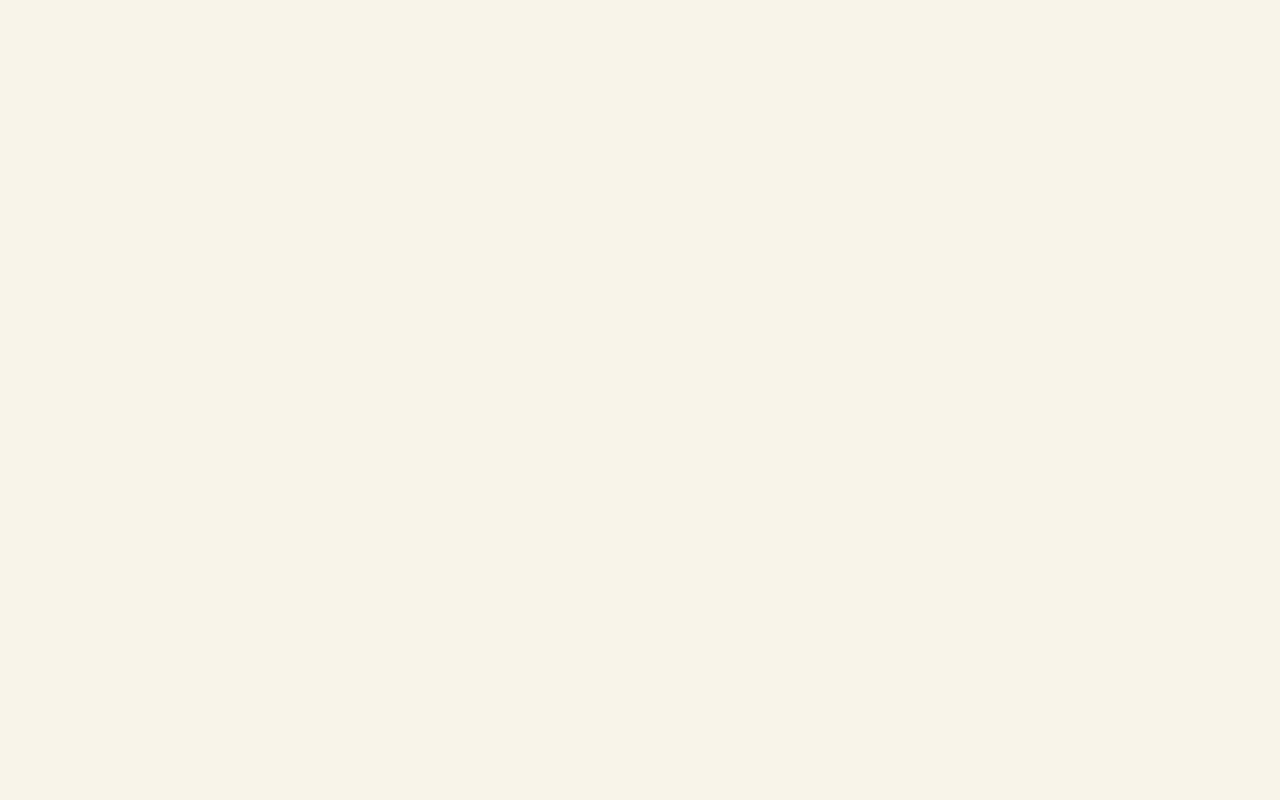
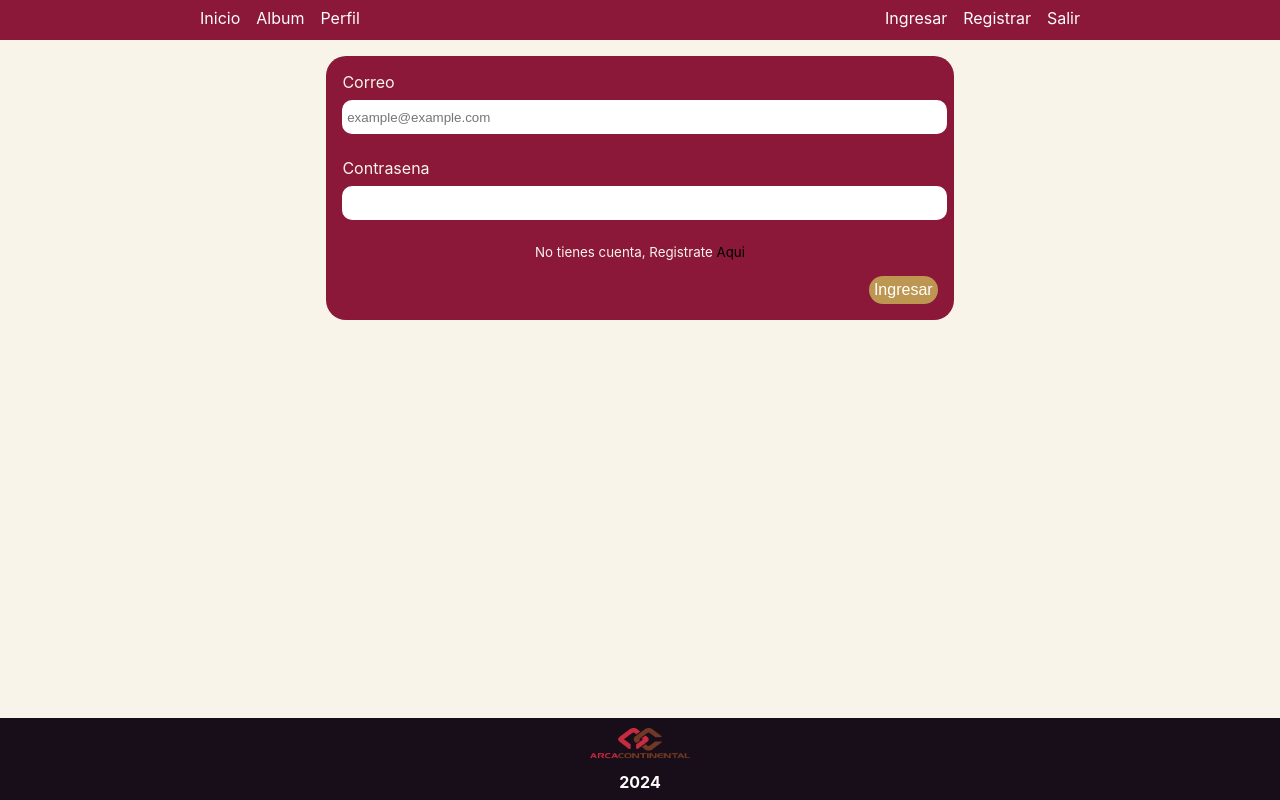
Before and after one commit to ongorio/arcaalbum, a React (Create React App) app: page /ingresar in a window 1280 px wide. Before the commit this address had no page. Built offline with nearby package versions, Linux system fonts and the light colour scheme.

Commit message:
Added Register and Login Views

```diff
--- a/src/App.css
+++ b/src/App.css
@@ -103,8 +103,7 @@ body{
   align-content: center;
   /*justify-content: center;*/
 }
-
-.m-flex .justify-center{
+.justify-center{
   justify-content: center;
 }
 
--- a/src/App.js
+++ b/src/App.js
@@ -9,9 +9,8 @@ import FailView from './screens/FailView';
 import HomeView from "./screens/HomeView";
 import Album from "./screens/Album";
 import NewCardView from "./screens/NewCardView";
-import registerView from "./screens/RegisterView";
 import RegisterView from "./screens/RegisterView";
-
+import LoginView from "./screens/LoginView";
 
 function App() {
   return (
@@ -23,6 +22,7 @@ function App() {
         <Route path='/album' element={<Album/>} />
         <Route path='/newcards' element={<NewCardView/>} />
         <Route path={'/registrar'} element={<RegisterView/>} />
+        <Route path={'/ingresar'} element={<LoginView/>} />
     </Routes>
   );
 }
--- /dev/null
+++ b/src/components/ErrorMessage/ErrorMessage.js
@@ -0,0 +1,11 @@
+import styles from './ErrorMessage.module.css';
+
+function ErrorMessage(props){
+
+    return <small className={`${styles['error-message']} ${props.className}`} >
+        > {props.children}
+    </small>
+
+}
+
+export default ErrorMessage;
--- /dev/null
+++ b/src/components/ErrorMessage/ErrorMessage.module.css
@@ -0,0 +1,7 @@
+.error-message{
+    background-color: #ffff23;
+    color: #000000;
+    padding: 5px;
+    font-weight: bold;
+    border-radius: 10px 10px;;
+}
--- a/src/components/Input/Input.js
+++ b/src/components/Input/Input.js
@@ -1,15 +1,24 @@
-
+import React  from 'react';
 import styles from './Input.module.css';
 
-function Input (props){
-
+const Input = React.forwardRef((props, ref) => {
     const {
         type = 'text',
         className = null,
+        value = null,
+        onChange = null,
+        onBlur = null,
+        placeholder = null,
+        isValid = true
+    } = props;
 
 
-    } = props;
+    let classes = styles['input'];
 
-    return <input type={type} className={`${styles['input']}`} />
-}
+    if (!isValid){
+        classes += ' ' + styles['invalid'];
+    }
+
+    return <input type={type} className={`${classes} ${className}`} ref={ref} placeholder={placeholder} />
+});
 export default Input
--- a/src/components/Input/Input.module.css
+++ b/src/components/Input/Input.module.css
@@ -2,7 +2,10 @@
     width: 100%;
     border-radius: 10px 10px;
     border: none;
-    padding: 0.25rem;
+    padding: 0.3rem;
+    padding-top: 0.6rem;
+    padding-bottom: 0.6rem;
+
     margin-top: 0.5rem;
     margin-bottom: 0.5rem;
 
@@ -11,3 +14,11 @@
 .input:focus{
     box-shadow: #f8f4ea 0 0 3px 5px;
 }
+
+.invalid{
+    box-shadow: #db0404 0 0 3px 5px;
+}
+
+/*.input{*/
+/*    box-shadow: #db0404 0 0 3px 5px;*/
+/*}*/
--- a/src/components/LoginForm/LoginForm.js
+++ b/src/components/LoginForm/LoginForm.js
@@ -1,4 +1,99 @@
+import { useState, useRef } from "react";
+import { useNavigate } from "react-router-dom";
+
+import Input from "../Input/Input";
+
+import styles from './LoginForm.module.css';
+import Button from "../Button/Button";
+import ErrorMessage from "../ErrorMessage/ErrorMessage";
+
 function LoginForm () {
+
+    const navigate = useNavigate();
+
+    const [emailInputState, setEmailInputState] = useState({errors: [], isValid: true});
+    const [pswdInputState, setPswdInputState] = useState({errors: [], isValid: true});
+
+
+    const emailInputRef = useRef(null);
+    const passwordInputRef = useRef(null);
+
+    function onSubmitHandler(event){
+        event.preventDefault(passwordInputRef);
+
+        let emailValue = emailInputRef.current.value;
+        let passwordValue = passwordInputRef.current.value;
+
+        let isEmailValid = true;
+        let isPswdValid = true;
+
+        if(emailValue === null || emailValue === '' || !emailValue.includes('@')){
+            isEmailValid = false;
+        }
+
+        if (passwordValue === null || passwordValue === ''){
+            isPswdValid = false;
+        }
+
+
+        if(!isEmailValid){
+            setEmailInputState(prevState => {
+                return {...prevState, errors: ['Debe ser un email Valido',], isValid: false}
+            });
+        }else {
+            setEmailInputState(prevState => {
+                return {...prevState, errors: null, isValid: true}
+            })
+        }
+
+        if(!isPswdValid){
+            setPswdInputState(prevState => {
+                return {...prevState, errors: ['Escribe tu Contrasena'], isValid: false}
+            });
+        }else {
+            setPswdInputState(prevState => {
+                return {...prevState, errors: null, isValid: true}
+            })
+        }
+
+        if (!isEmailValid) emailInputRef.current.focus();
+        else if (!isPswdValid) passwordInputRef.current.focus();
+
+    }
+
+    function registerLinkHandler(event){
+        event.preventDefault();
+        navigate('/registrar')
+    }
+
+    return <form className={`${styles['m-form']}`} onSubmit={onSubmitHandler}>
+        <label>Correo</label>
+        <div style={{marginBottom: '1rem'}}>
+
+            <Input type={'email'} ref={emailInputRef} placeholder={'example@example.com'} isValid={emailInputState.isValid} />
+            {!emailInputState.isValid && <ErrorMessage> {emailInputState.errors[0]} </ErrorMessage>}
+        </div>
+
+        <label>Contrasena</label>
+        <div style={{marginBottom: '1rem'}}>
+
+            <Input type={'password'} ref={passwordInputRef} isValid={pswdInputState.isValid} />
+            {!pswdInputState.isValid && <ErrorMessage> {pswdInputState.errors[0]} </ErrorMessage>}
+        </div>
+
+        <small>
+            <p className={'text-center'}>
+                No tienes cuenta, Registrate
+                <a style={{color: 'black', cursor: 'pointer'}} onClick={registerLinkHandler}>
+                    {'\u00a0'}Aqui
+                </a>
+            </p>
+        </small>
+        <div className={'m-flex'} style={{marginTop: '1rem'}}>
+            <Button className={'m-ml-auto'} btnType={'btn-ch'}>Ingresar</Button>
+        </div>
+
+    </form>
 
 }
 
--- a/src/components/Navbar/Navbar.js
+++ b/src/components/Navbar/Navbar.js
@@ -10,7 +10,7 @@ function Navbar () {
                 <NavLink to={'/'} className={`${styles['m-nav-link']}`}>Perfil</NavLink>
             </div>
             <div className={`${styles['m-nav']} m-ml-auto`}>
-                <NavLink to={'/'} className={`${styles['m-nav-link']}`}>Ingresar</NavLink>
+                <NavLink to={'/ingresar'} className={`${styles['m-nav-link']}`}>Ingresar</NavLink>
                 <NavLink to={'/registrar'} className={`${styles['m-nav-link']}`}>Registrar</NavLink>
                 <NavLink to={'/'} className={`${styles['m-nav-link']}`}>Salir</NavLink>
             </div>
--- a/src/components/RegisterForm/RegisterForm.js
+++ b/src/components/RegisterForm/RegisterForm.js
@@ -1,42 +1,129 @@
 import { useNavigate } from "react-router-dom";
+import { useState, useRef } from "react";
 
 import styles from './RegisterForm.module.css'
 
 import Button from "../Button/Button";
-
+import ErrorMessage from "../ErrorMessage/ErrorMessage";
 import Input from "../Input/Input";
 
 function RegisterForm () {
 
     const navigate = useNavigate();
 
+    const emailInputRef = useRef(null);
+    const nombreInputRef = useRef(null);
+    const apellidoInputRef = useRef(null);
+    const pswdInputRef = useRef(null);
+
+    const [emailInputState, setEmailInputState] = useState({errors: [], isValid: true});
+    const [nombrInputState, setNombreInputState] = useState({errors: [], isValid: true});
+    const [apellidoInputState, setApellidoInputState] = useState({errors: [], isValid: true});
+    const [pswdInputState, setPswdInputState] = useState({errors: [], isValid: true});
+
+
     function loginLinkHandler(event){
         event.preventDefault();
-        navigate('/')
+        navigate('/ingresar')
     }
 
     function onSubmitHandler (event){
         event.preventDefault();
+
+        let emailValue = emailInputRef.current.value;
+        let nombreValue = nombreInputRef.current.value;
+        let apellidoValue = apellidoInputRef.current.value;
+        let passwordValue = pswdInputRef.current.value;
+
+        let isEmailValid = true;
+        let isNombreValid = true;
+        let isApellidoValid = true;
+        let isPasswordValid = true;
+
+        if (emailValue === null || emailValue === '' || !emailValue.includes('@')){
+            isEmailValid = false;
+        }
+
+        if (nombreValue === null || nombreValue === '' || nombreValue.length < 2){
+            isNombreValid = false;
+        }
+
+        if (apellidoValue === null || apellidoValue === '' || nombreValue.length < 2){
+            isApellidoValid = false;
+        }
+
+        if (passwordValue === null || passwordValue === '' || passwordValue < 6){
+            isPasswordValid = false;
+        }
+
+        if (!isEmailValid){
+            setEmailInputState(prevState => {
+                return {...prevState, errors: ['El Correo no es Valido'], isValid: false}
+            });
+        }else{
+            setEmailInputState(prevState => {
+                return {...prevState, errors: null, isValid: true}
+            });
+        }
+
+        if (!isNombreValid){
+            setNombreInputState(prevState => {
+                return {...prevState, errors: ['El nombre debe tener una longitud de minimo 2'], isValid: false}
+            });
+        }else{
+            setNombreInputState(prevState => {
+                return {...prevState, errors: null, isValid: true}
+            });
+        }
+
+        if (!isApellidoValid){
+            setApellidoInputState(prevState => {
+                return {...prevState, errors: ['EL apellido debe tener una longitud de minimo 2'], isValid: false}
+            });
+        }else{
+            setApellidoInputState(prevState => {
+                return {...prevState, errors: null, isValid: true}
+            });
+        }
+
+        if (!isPasswordValid){
+            setPswdInputState(prevState => {
+                return {...prevState, errors: ['La contrasena debe tener una longitud de minimo 6 caracteres'], isValid: false}
+            });
+        }else{
+            setPswdInputState(prevState => {
+                return {...prevState, errors: null, isValid: true}
+            });
+        }
+
+        if (!isEmailValid) emailInputRef.current.focus();
+        else if (!isNombreValid) nombreInputRef.current.focus();
+        else if (!isApellidoValid) apellidoInputRef.current.focus();
+        else if (!isPasswordValid) pswdInputRef.current.focus();
     }
 
     return <form className={`${styles['m-form']}`} onSubmit={onSubmitHandler}>
         <label>Correo</label>
-        <div>
-            <Input type={"email"}/>
+        <div style={{marginBottom: '1rem'}}>
+            <Input type={"email"} ref={emailInputRef} isValid={emailInputState.isValid} />
+            {!emailInputState.isValid && <ErrorMessage>{emailInputState.errors[0]}</ErrorMessage>}
         </div>
 
         <label>Nombre</label>
-        <div>
-            <Input type={'text'}/>
+        <div style={{marginBottom: '1rem'}}>
+            <Input type={'text'} ref={nombreInputRef} isValid={nombrInputState.isValid} />
+            {!nombrInputState.isValid && <ErrorMessage>{nombrInputState.errors[0]}</ErrorMessage>}
         </div>
 
         <label>Apellido</label>
-        <div>
-            <Input type={'text'}/>
+        <div style={{marginBottom: '1rem'}}>
+            <Input type={'text'} ref={apellidoInputRef} isValid={apellidoInputState.isValid} />
+            {!apellidoInputState.isValid && <ErrorMessage>{apellidoInputState.errors[0]}</ErrorMessage>}
         </div>
         <label>Contrasena</label>
-        <div>
-            <Input type={'password'}/>
+        <div style={{marginBottom: '1rem'}}>
+            <Input type={'password'} ref={pswdInputRef} isValid={pswdInputState.isValid} />
+            {!pswdInputState.isValid && <ErrorMessage>{pswdInputState.errors[0]}</ErrorMessage>}
         </div>
 
 
@@ -44,7 +131,7 @@ function RegisterForm () {
             <p className={'text-center'}>
                 Ya tienes cuenta, Ingresa
                 <a onClick={loginLinkHandler} style={{color:'black', cursor: 'pointer'}}>
-                    Aqui
+                    {'\u00a0'}Aqui
                 </a>
             </p>
         </small>
--- a/src/screens/LoginView.js
+++ b/src/screens/LoginView.js
@@ -1,8 +1,9 @@
 import BaseView from "./BaseView";
 
+import LoginForm from "../components/LoginForm/LoginForm";
 function LoginView(){
     return <BaseView>
-
+        <LoginForm />
     </BaseView>
 }
 
```
Also changed, not shown: src/components/LoginForm/LoginForm.module.css (+7 -0 lines).
